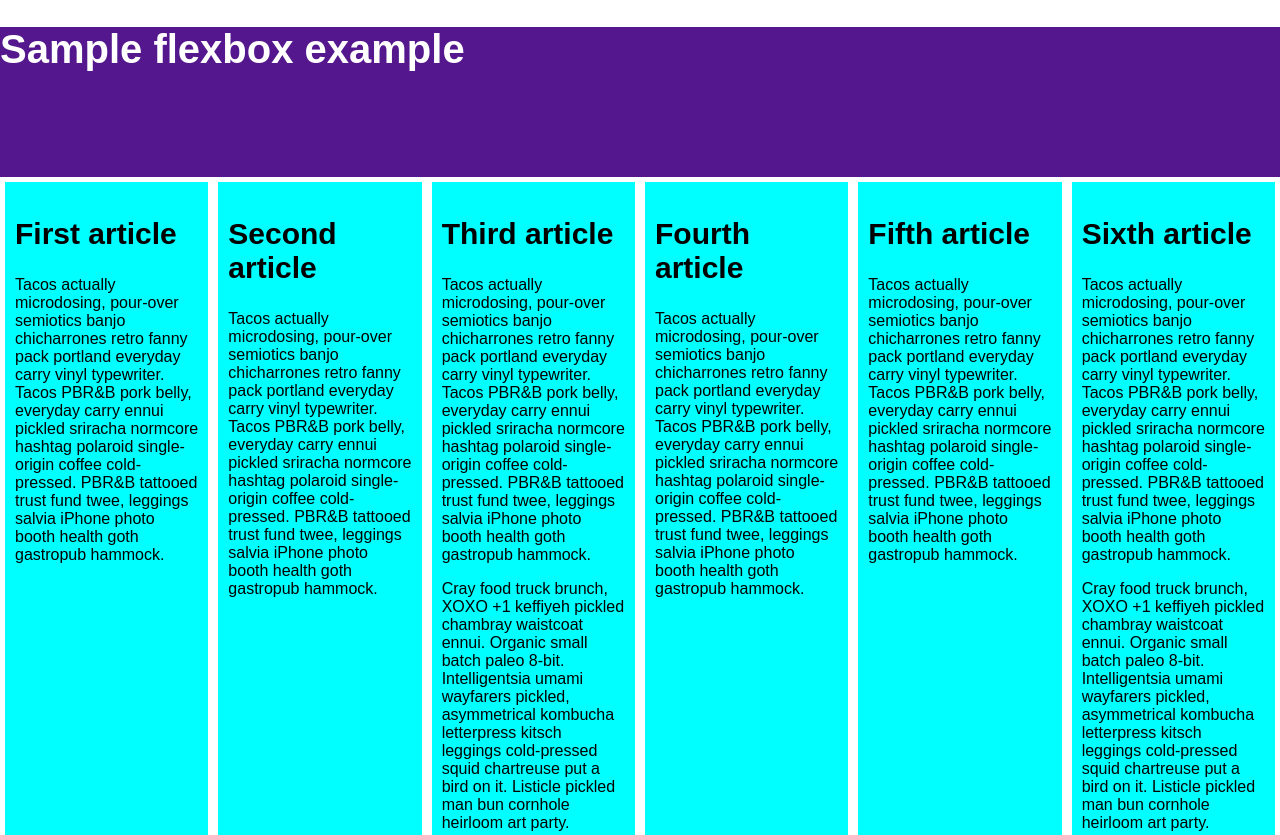
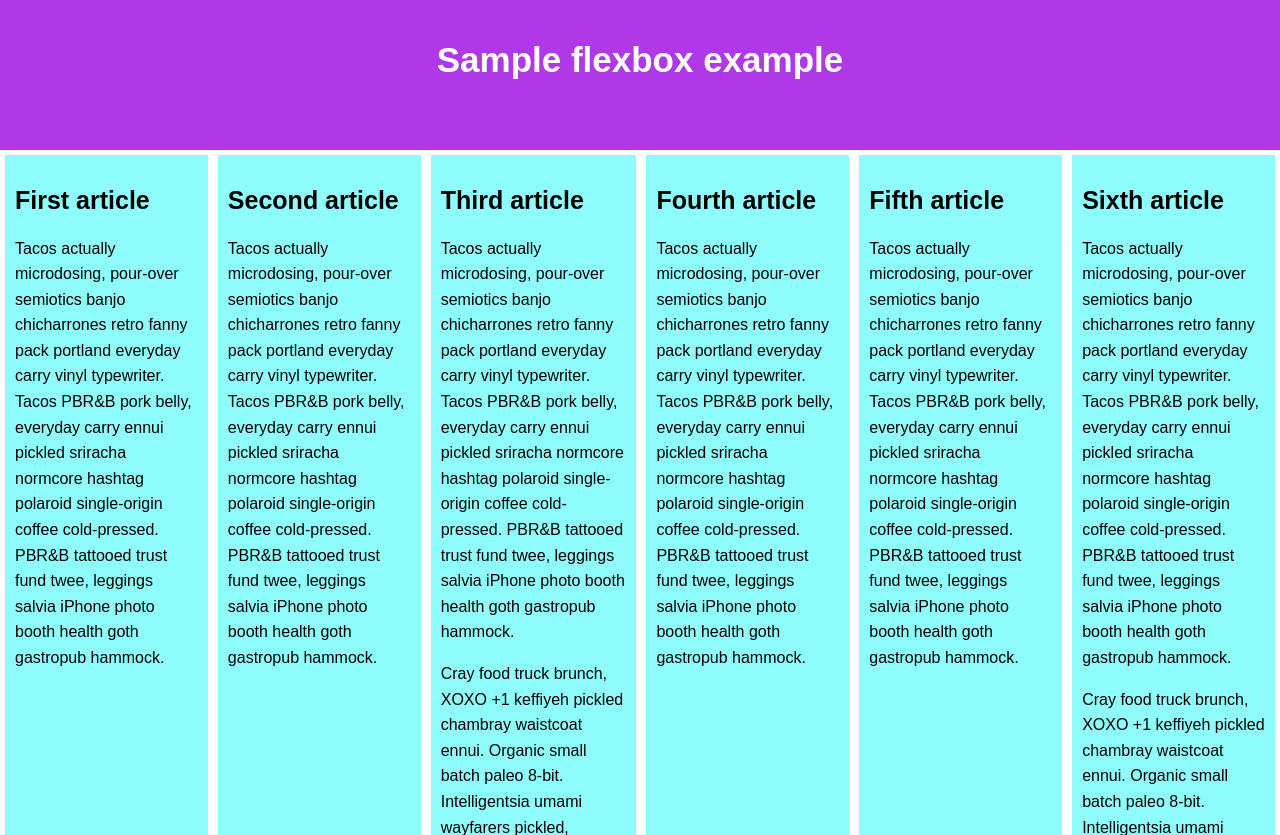
Before and after one commit to abd-h/St-Huxley-s-Community-College, a plain HTML site: page index.html in a window 1280 px wide. Shown: the top 835 px of the page. Drawn offline with Linux system fonts and the light colour scheme.

Commit message:
flex-grow

```diff
--- a/styles/style.css
+++ b/styles/style.css
@@ -5,6 +5,9 @@ html {
     margin: 0;
     padding: 0;
     font-size: 10px;
+    --primery-color: rgb(176, 57, 231);
+    --secondry-color: rgb(143, 252, 252);
+
 }
 
 *,
@@ -21,35 +24,48 @@ body {
 /* text styling */
 
 h1 {
-    font-size: 4rem;
+   margin: auto;
+    font-size: 3.5rem;
     color: #fff;
+    padding: auto;
 }
 
 h2 {
-    font-size: 3rem;
+    font-size: 2.5rem;
 }
 
 p {
     font-size: 1.6rem;
+    line-height: 1.6;
 }
 
 /* Background  */
 
 header {
+    text-align: center;
     width: 100%;
     height: 150px;
-    background-color: rgb(84, 23, 141);
+    background-color: var(--primery-color);
+    padding: 40px 0;
 }
 
 /* flex layout */
 section {
     display: flex;
+    /*Here we see that the children are indeed breaking out of their container. One way in which you can fix this is to add the following declaration to your <section> rule:*/
     flex-wrap: wrap;
 }
 
 article {
-    background-color: rgb(0, 255, 255);
+    background-color: var(--secondry-color);
+    /*Also, add the following declaration to your <article> rule:*/
     flex: 200px;
+    /*The flex: 200px declaration set on the articles means that each will be at least 200px wide.*/
+    flex: 1 200px;
     margin: 5px;
     padding: 10px;
 }
+
+article:nth-of-type(3) {
+    flex: 2 200px;
+}
```
